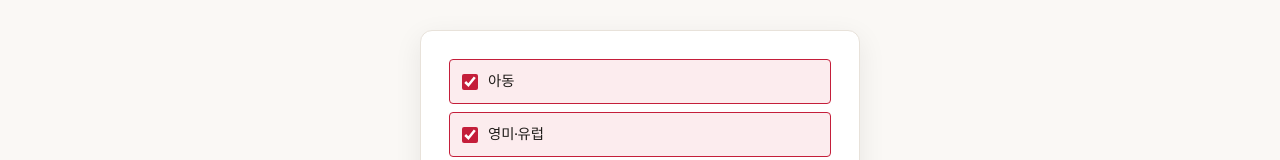
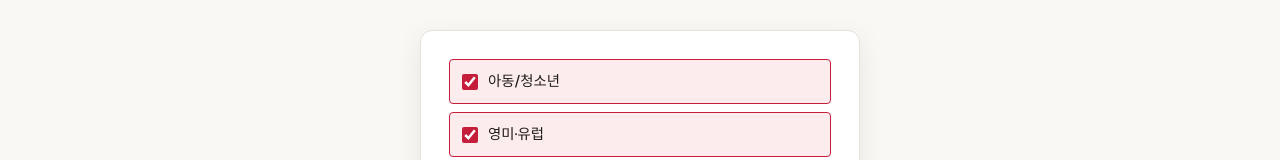
Before and after one commit to lenaagency/lenaagency, a Next.js app: page /newsletter in a window 1280 px wide. Shown: the part 323-483 px from the top of the page. Built offline with nearby package versions, Linux system fonts and the light colour scheme.

Commit message:
Rename newsletter kids list labels to Children & Youth / 아동/청소년.

```diff
--- a/src/components/NewsletterSubscribe.tsx
+++ b/src/components/NewsletterSubscribe.tsx
@@ -6,14 +6,14 @@ import { useLang } from "@/context/LangContext";
 type Status = "idle" | "loading" | "success" | "error";
 
 const KO_OPTIONS = [
-  { id: "ko-kids", en: "Children’s titles", ko: "아동" },
+  { id: "ko-kids", en: "Children & Youth", ko: "아동/청소년" },
   { id: "ko-anglo", en: "Anglo-European", ko: "영미·유럽" },
   { id: "ko-japan", en: "Japan · Asia", ko: "일본·아시아" },
 ] as const;
 
 const EN_OPTIONS = [
   { id: "en-adults", en: "Adults", ko: "Adults" },
-  { id: "en-kids", en: "Kids", ko: "Kids" },
+  { id: "en-kids", en: "Children & Youth", ko: "Children & Youth" },
 ] as const;
 
 type Props = {
```
